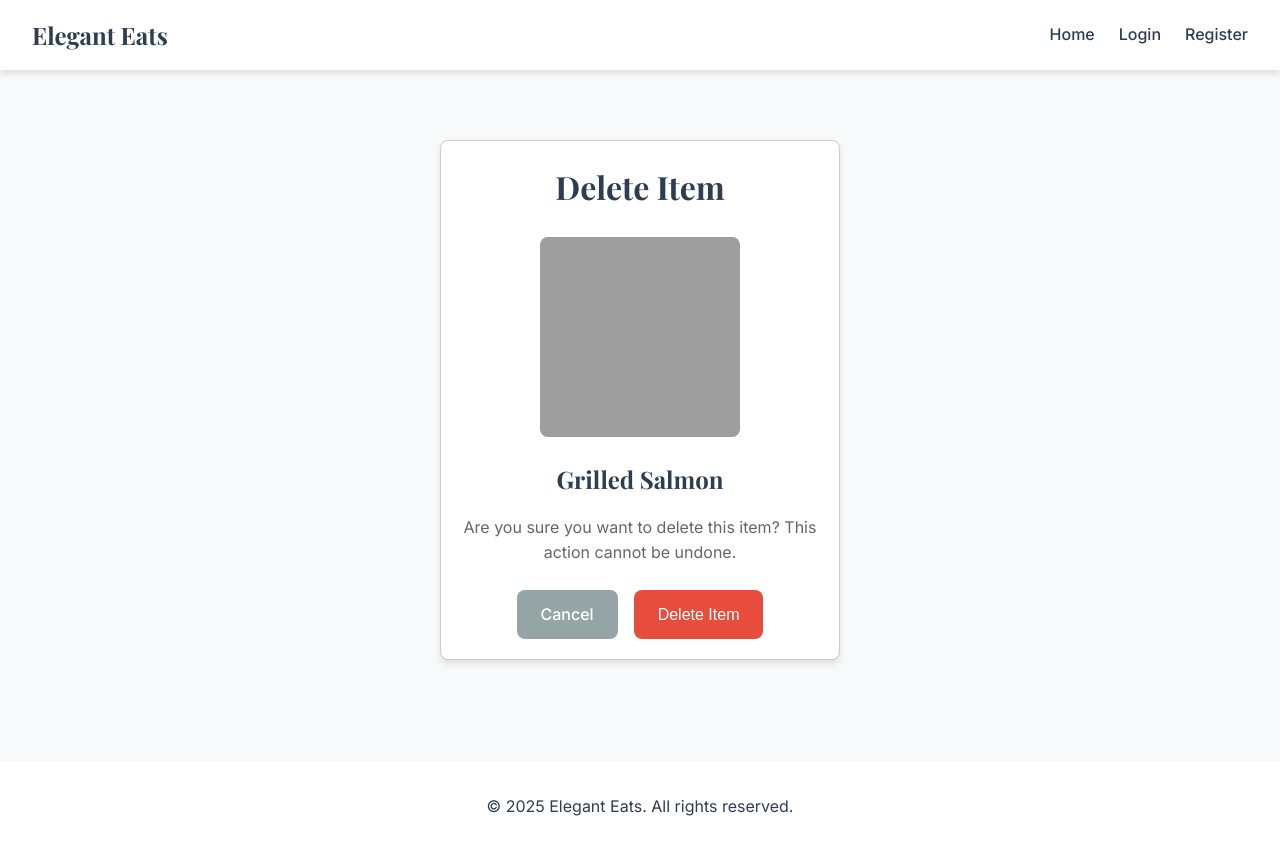
After one commit to hebaghazali/eleganteats, a Django app: page /delete/1/ in a window 1280 px wide. The commit adds this page. Run offline with Django 5.2, Linux system fonts and the light colour scheme; data comes from the database, SQL or seed files in the repository; both versions use the stored data as it was after the commit; grey boxes are pictures that could not be loaded.

Commit message:
feat: implement item deletion functionality with confirmation view

```diff
--- a/menu/static/menu/css/style.css
+++ b/menu/static/menu/css/style.css
@@ -548,6 +548,11 @@ h3 {
     justify-content: center;
 }
 
+.button-group button {
+    height: 100%;
+    font-size: 1rem;
+}
+
 /* Footer */
 footer {
     text-align: center;
--- /dev/null
+++ b/menu/templates/menu/menu_item_delete.html
@@ -0,0 +1,28 @@
+{% extends "base.html" %}
+
+{% block title %}
+    Item Detail
+{% endblock title %}
+
+{% block content %}
+    <main class="auth-container">
+        <div class="auth-form">
+            <h1>Delete Item</h1>
+            <div class="delete-item-content">
+                <img src="{{ item.image_url }}"
+                     alt="{{ item.name }}"
+                     class="delete-preview">
+                <h2>{{ item.name }}</h2>
+                <p>Are you sure you want to delete this item? This action cannot be undone.</p>
+                <div class="button-group">
+                    <a href="{% url 'menu:menu_item_detail' item.id %}"
+                       class="btn-secondary">Cancel</a>
+                    <form method="post">
+                        {% csrf_token %}
+                        <button type="submit" class="btn-danger">Delete Item</button>
+                    </form>
+                </div>
+            </div>
+        </div>
+    </main>
+{% endblock %}
--- a/menu/templates/menu/menu_item_detail.html
+++ b/menu/templates/menu/menu_item_detail.html
@@ -23,7 +23,7 @@
                 <div class="item-actions">
                     {% if user.is_authenticated %}
                         <a href="{% url 'menu:menu_item_update' item.id %}" class="btn-update">Update Item</a>
-                        <a class="btn-delete">Delete Item</a>
+                        <a href="{% url 'menu:menu_item_delete' item.id %}" class="btn-delete">Delete Item</a>
                     {% else %}
                         <button class="btn-update disabled"
                                 data-tooltip="Please login to update items"
--- a/menu/urls.py
+++ b/menu/urls.py
@@ -9,4 +9,5 @@ urlpatterns = [
     path('<int:item_id>/', views.menu_item_detail, name='menu_item_detail'),
     path('add/', views.menu_item_add, name='menu_item_add'),
     path('update/<int:id>/', views.menu_item_update, name='menu_item_update'),
+    path('delete/<int:id>/', views.menu_item_delete, name='menu_item_delete'),
 ]
--- a/menu/views.py
+++ b/menu/views.py
@@ -38,11 +38,20 @@ def menu_item_update(request, id):
     item = FoodItem.objects.get(pk=id)
     form = FoodItemForm(request.POST or None, instance=item)
 
-    print(request.method)
-
     if form.is_valid():
         form.save()
         messages.success(request, 'show_modal_success')
         return redirect('menu:menu_list')
 
     return render(request, 'menu/menu_item_update.html', {'form': form, 'item': item})
+
+
+def menu_item_delete(request, id):
+    item = FoodItem.objects.get(pk=id)
+
+    if request.method == 'POST':
+        item.delete()
+        messages.success(request, 'show_modal_success')
+        return redirect('menu:menu_list')
+
+    return render(request, 'menu/menu_item_delete.html', {'item': item})
```
Also changed, not shown: assets/delete-item.html (deleted, +0 -47 lines), db.sqlite3.
